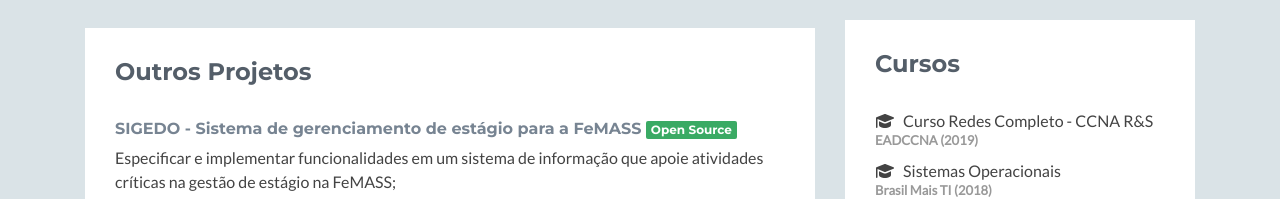
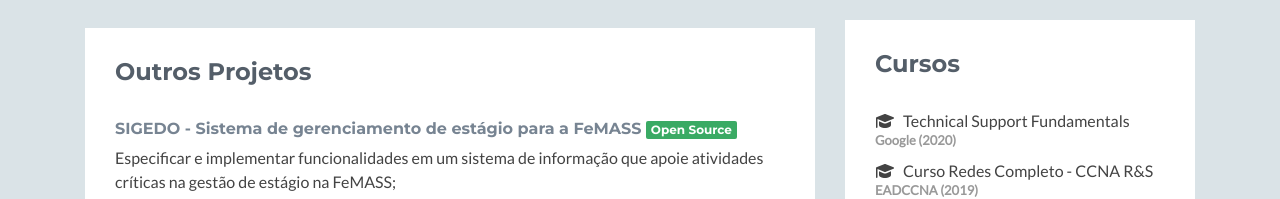
Before and after one commit to Alzemand/alzemand.github.io, a plain HTML site: page index.html in a window 1280 px wide. Shown: the part 1803-2002 px from the top of the page. Drawn offline with Linux system fonts and the light colour scheme; no server answers.

Commit message:
Update index.html
Google certificate

```diff
--- a/index.html
+++ b/index.html
@@ -421,6 +421,9 @@
                         <h2 class="heading">Cursos</h2>
                         <div class="content">
                             <ul class="list-unstyled">
+                                <li><i class="fas fa-graduation-cap"></i> Technical Support Fundamentals
+                                <h4 class="curso">Google <span class="year">(2020)</span></li>
+
                                 <li><i class="fas fa-graduation-cap"></i> Curso Redes Completo - CCNA R&S
                                 <h4 class="curso">EADCCNA <span class="year">(2019)</span></li>
 
```
